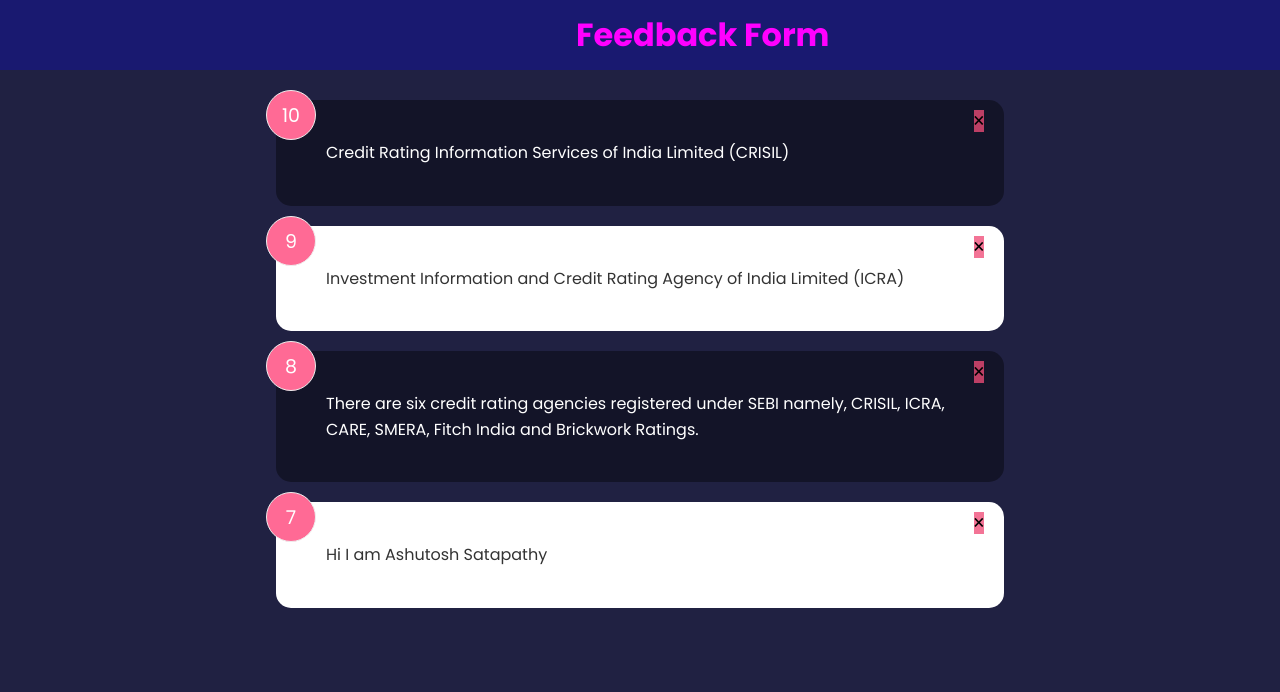
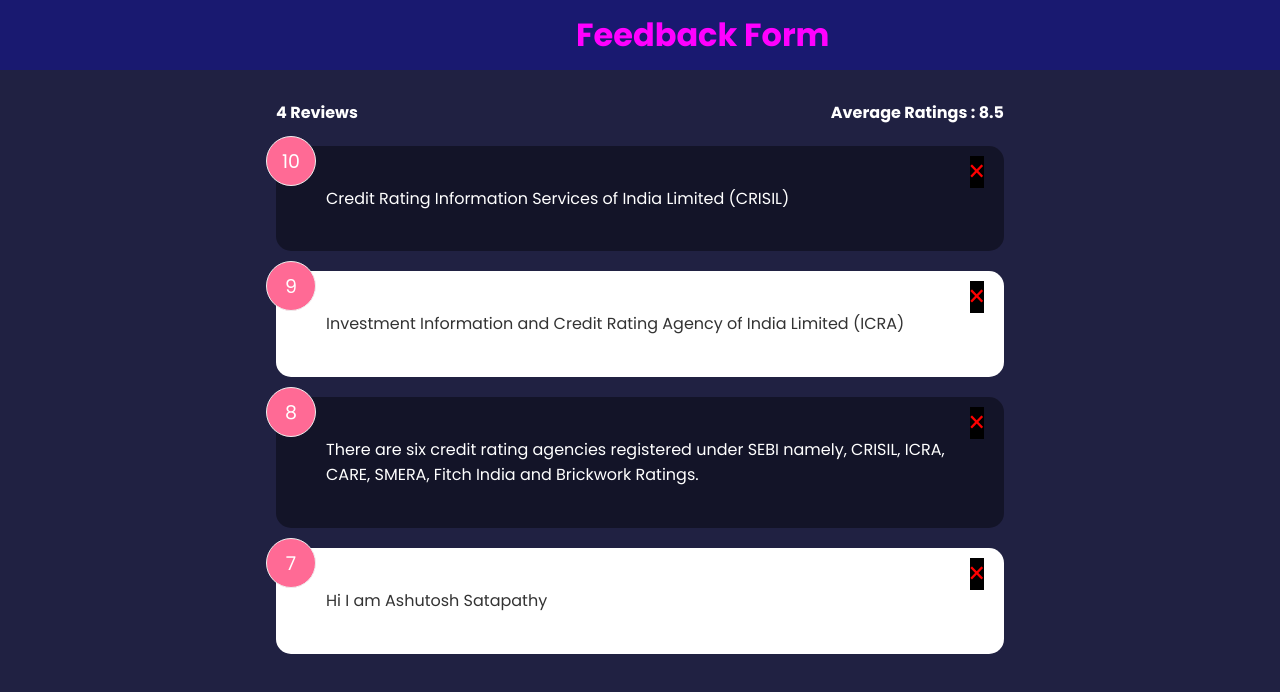
Before and after one commit to Ashutoshrx/FeedBack-App, a React (Create React App) app: page / in a window 1280 px wide. Shown: the top 692 px of the page. Built offline with nearby package versions, Linux system fonts and the light colour scheme.

Commit message:
added feedback stats component

```diff
--- a/src/App.js
+++ b/src/App.js
@@ -2,12 +2,13 @@
 import FeedbackData from './data/FeedbackData';
 import { useState } from 'react';
 import FeedbackList from './components/FeedbackList';
+import FeedbackStats from './components/FeedbackStats';
 
 function App() {
   //Use of UseState which is a react hook
   const [feedBackData, setFeedBackData] = useState(FeedbackData);
   const deleteFeedbackData = (id) => {
-    console.log(`The feedback data has been deleted with id ${id}`);
+    // console.log(`The feedback data has been deleted with id ${id}`);
     setFeedBackData(feedBackData.filter((fd) => fd.id !== id));
   };
 
@@ -15,6 +16,7 @@
     <>
       <Header />
       <div className="container">
+        <FeedbackStats feedback={feedBackData} />
         <FeedbackList
           feedback={feedBackData}
           handleDelete={deleteFeedbackData}
--- /dev/null
+++ b/src/components/FeedbackStats.jsx
@@ -0,0 +1,32 @@
+import React from 'react';
+import PropTypes from 'prop-types';
+
+
+function FeedbackStats({ feedback }) {
+    let feedbackIds = feedback.map(fb => fb.rating);
+    let sumOfIds = feedbackIds.reduce((total, id) =>
+        total + id, 0
+    );
+    let avgOfIds = sumOfIds / feedback.length; // average rating
+    if (feedback.length === 0) {
+        return;
+    } else {
+        return (
+            <div className='feedback-stats'>
+                <h4>{feedback.length} Reviews</h4>
+                <h4>Average Ratings : {avgOfIds}</h4>
+            </div>
+        );
+    }
+}
+
+FeedbackStats.propTypes = {
+    feedback: PropTypes.arrayOf(
+        PropTypes.shape({
+            id: PropTypes.number.isRequired,
+            text: PropTypes.string.isRequired,
+            rating: PropTypes.number.isRequired,
+        })
+    )
+};
+export default FeedbackStats;
--- a/src/index.css
+++ b/src/index.css
@@ -138,7 +138,9 @@
   top: 10px;
   right: 20px;
   cursor: pointer;
-  background: rgba(240, 76, 119, 0.774);
+  font-size:19px;
+  color: red;
+  background-color:black;
   border: none;
 }
 
```
